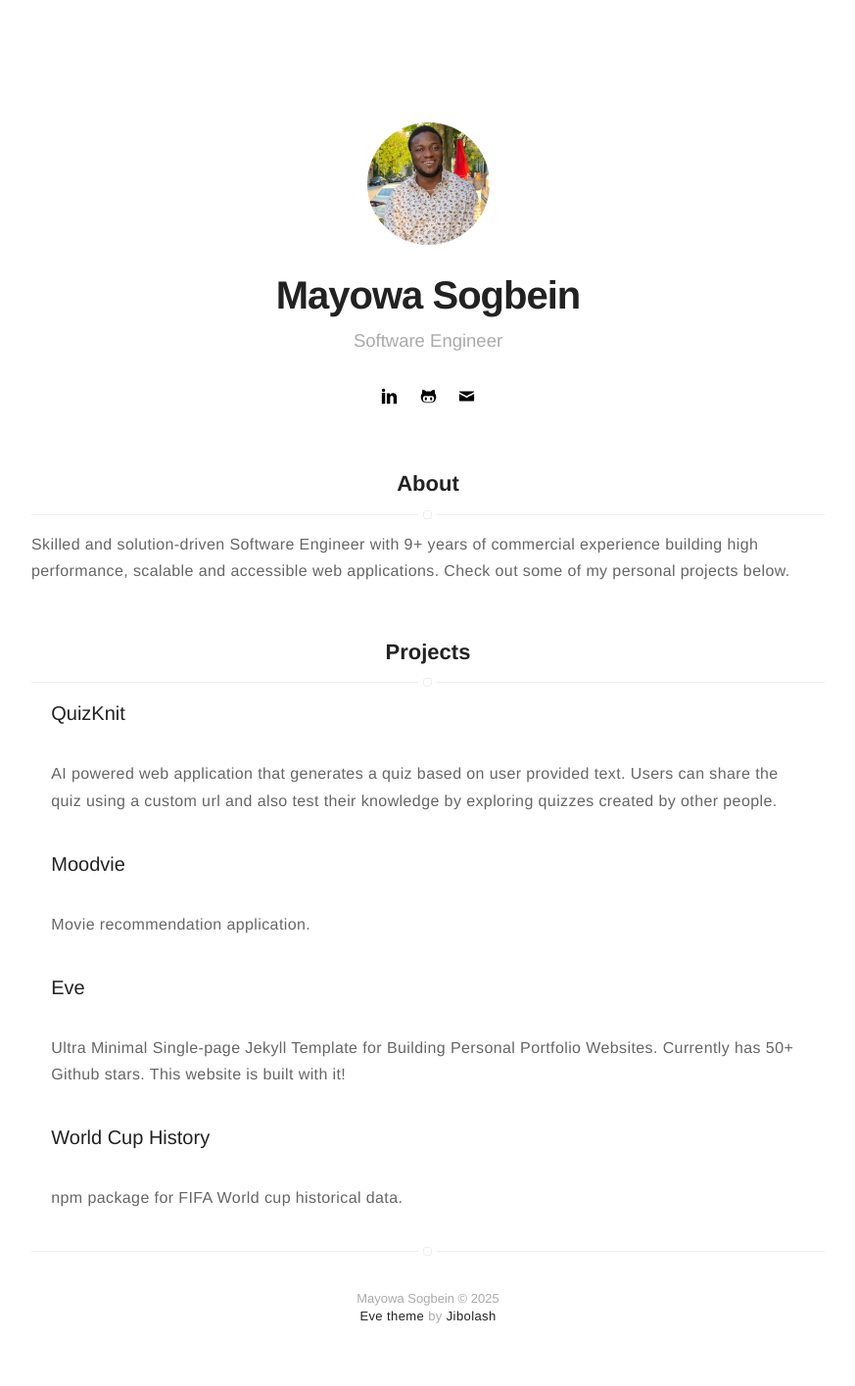
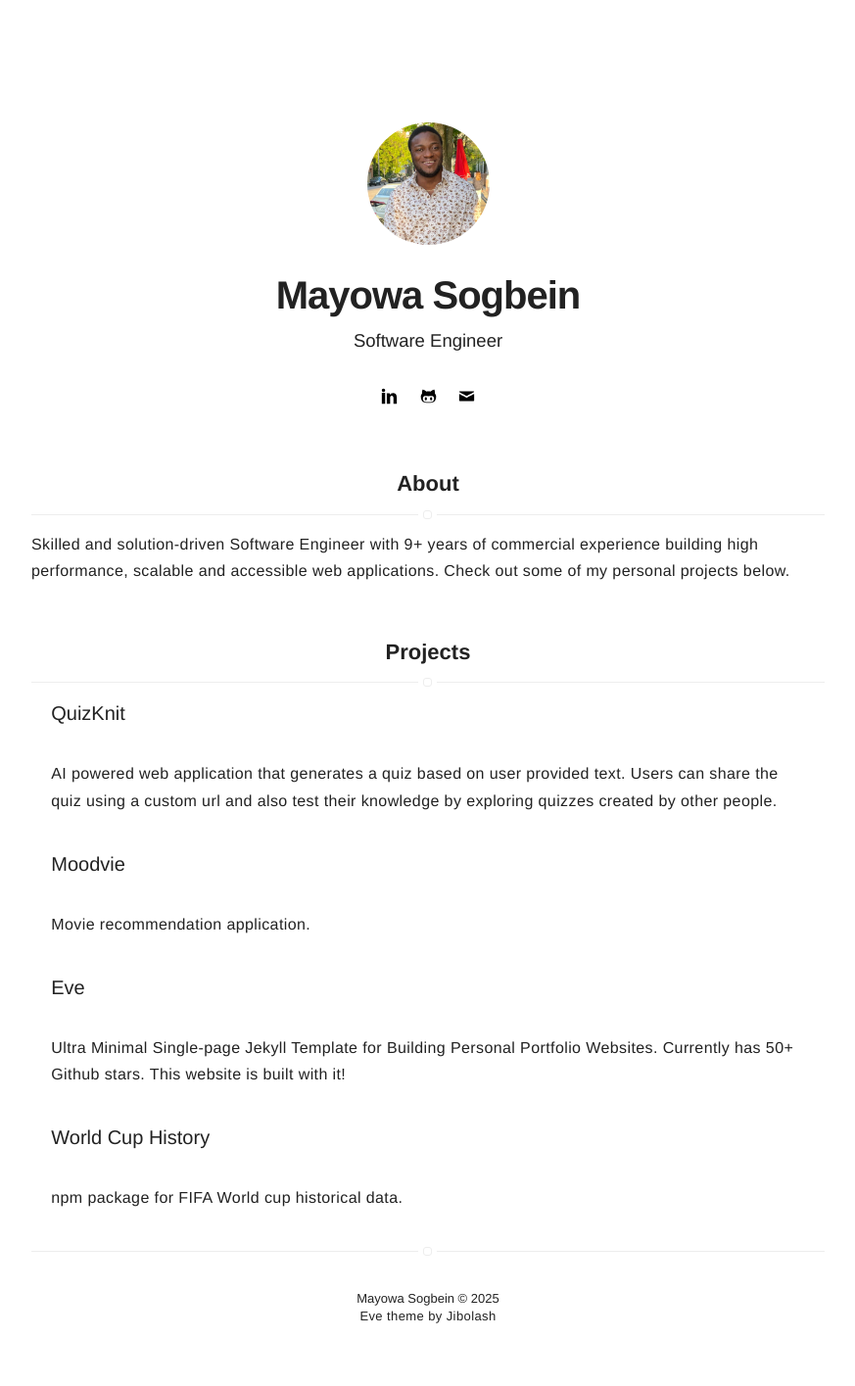
Before and after one commit to jibolash/jibolash.github.io, a Jekyll site: the page built from index.html, in a window 1280 px wide. Shown: the whole page at 98% size, without its empty margins (203-1076 px from the left). Built offline with Jekyll 4.4.1, drawn with Linux system fonts in a browser that asks for light colours.

Commit message:
update text color

```diff
--- a/_sass/base/variables.sass
+++ b/_sass/base/variables.sass
@@ -1,9 +1,9 @@
 $fontSans: "Helvetica Neue", Helvetica, Arial, sans-serif
 $fontMonospace: "Consolas", Liberation Mono, Menlo, Courier, monospace
 
-$alpha: #666
+$alpha: #222
 $beta: #222
-$gama: #aaa
+$gama: #222
 $delta: #4b0082
 $epsilon: #ededed
 
```
